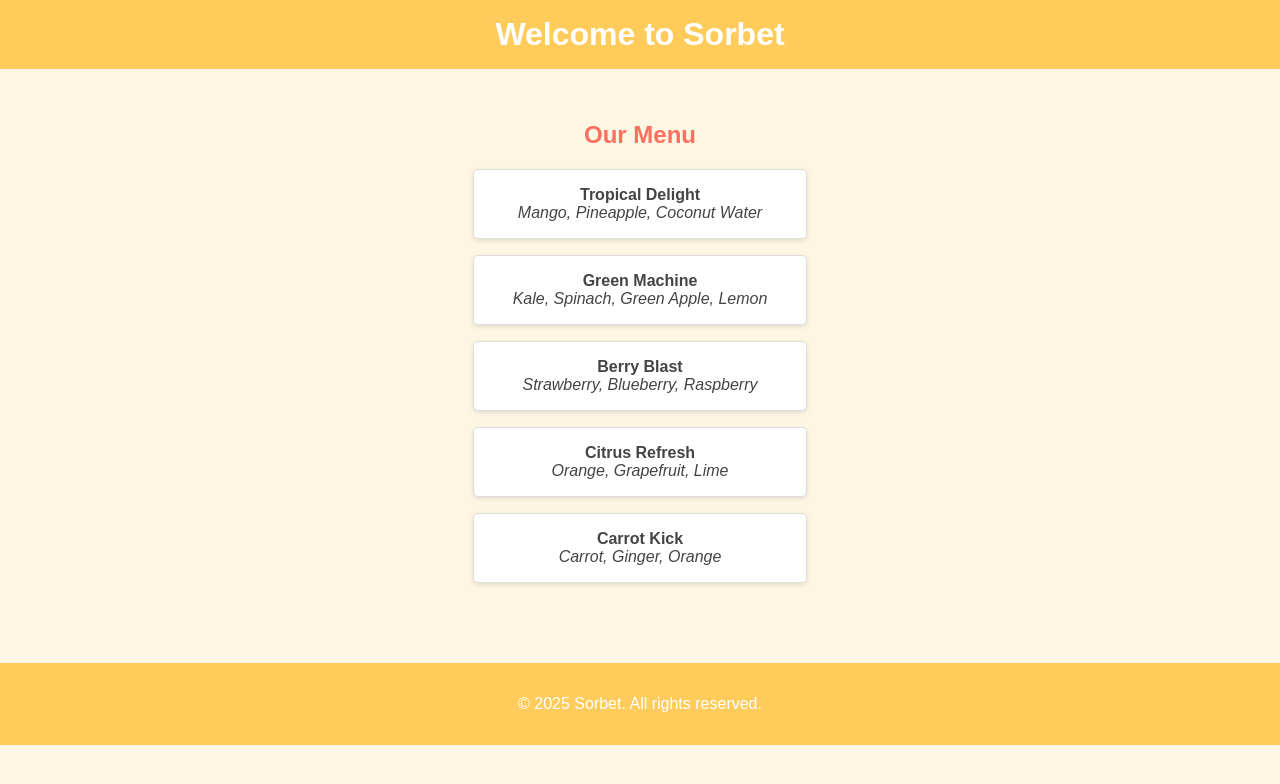
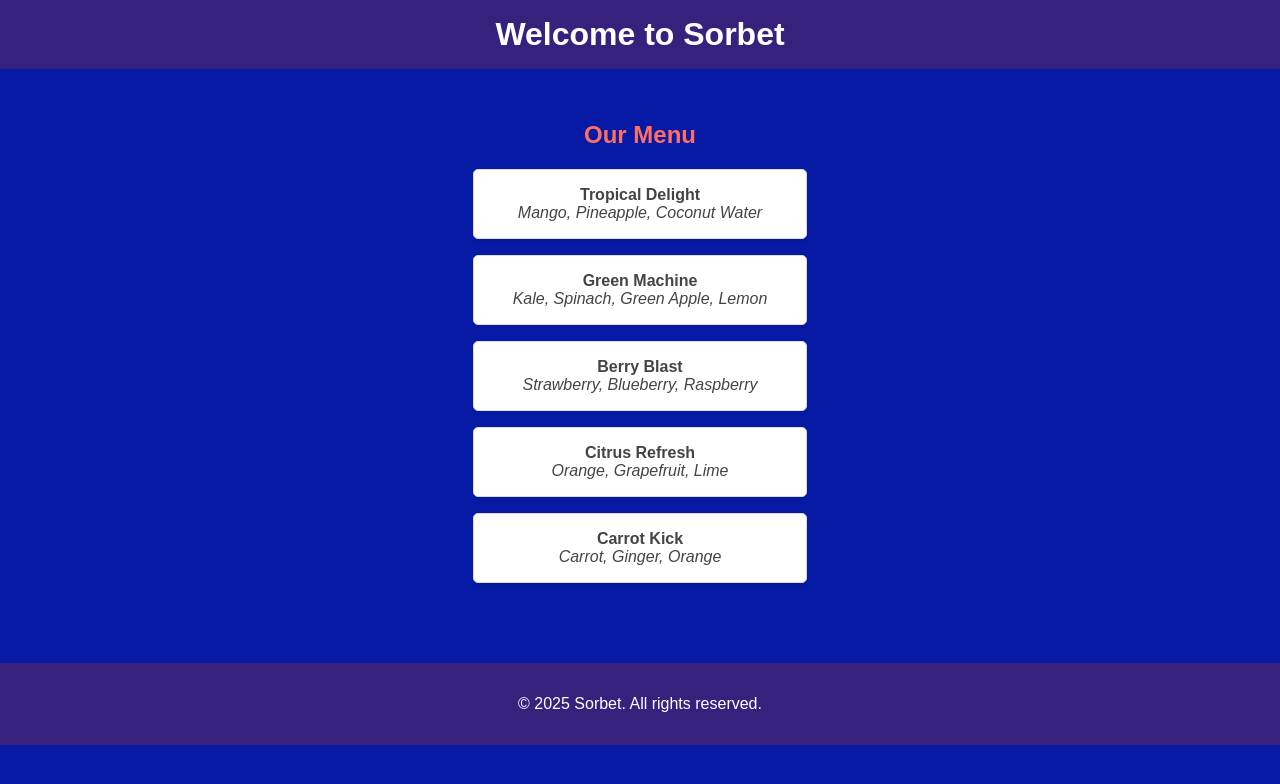
Before and after one commit to Techknowid/Sorbet-Menu, a plain HTML site: page index.html in a window 1280 px wide. Drawn offline with Linux system fonts and the light colour scheme.

Commit message:
css change

```diff
--- a/styles.css
+++ b/styles.css
@@ -2,13 +2,13 @@ body {
     font-family: Arial, sans-serif;
     margin: 0;
     padding: 0;
-    background-color: #fdf6e3;
+    background-color: #071aa6;
     color: #444;
 }
 
 header {
     text-align: center;
-    background-color: #ffcc5c;
+    background-color: #36227c;
     padding: 1rem;
 }
 
@@ -49,7 +49,7 @@ main {
 footer {
     text-align: center;
     padding: 1rem;
-    background-color: #ffcc5c;
+    background-color: #36227c;
     color: #fff;
     margin-top: 2rem;
 }
```
